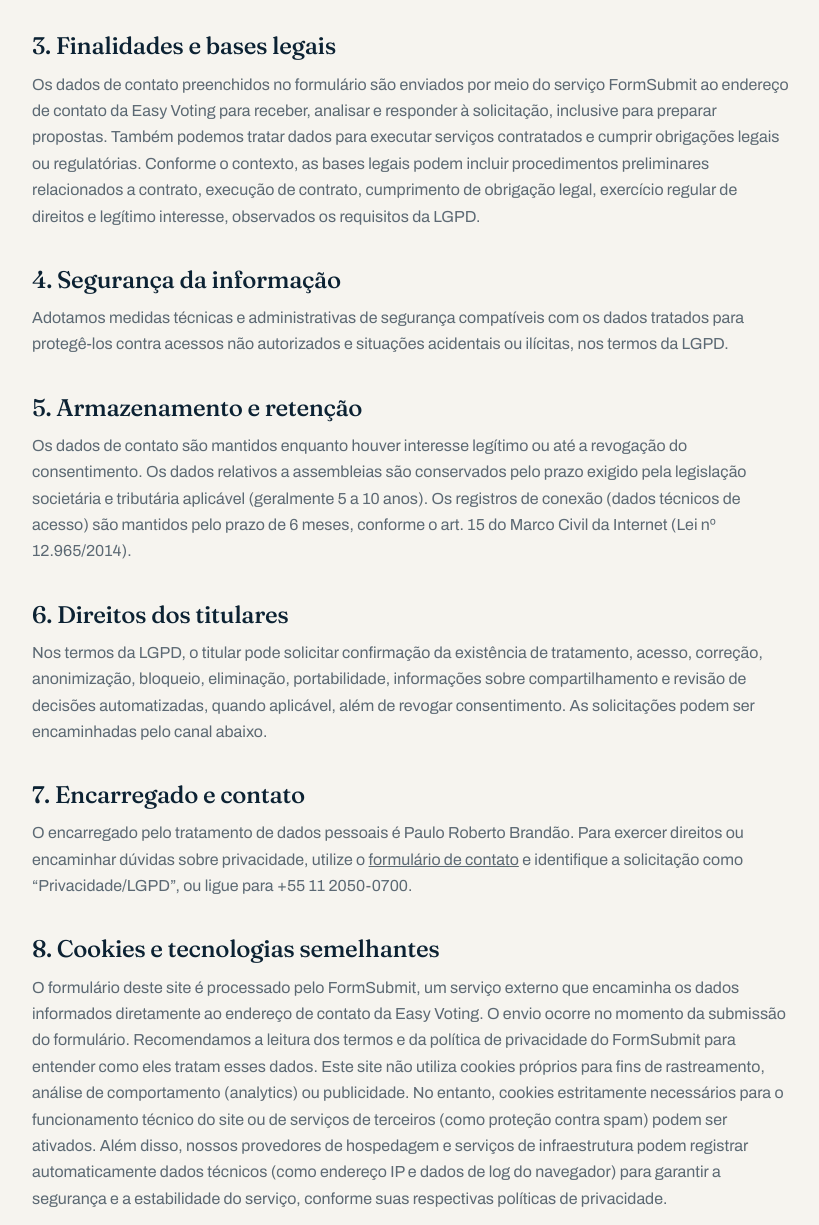
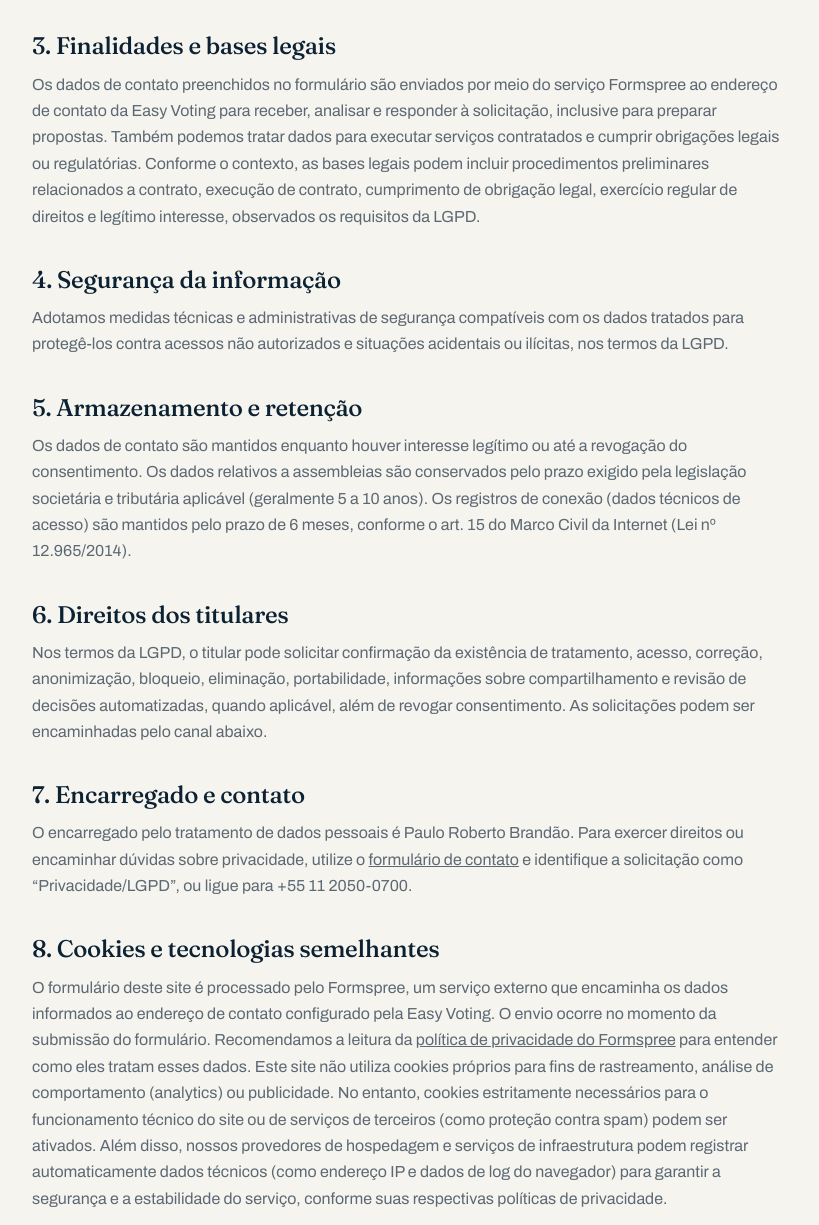
Before and after one commit to ascsistemasdigitais/alfm, a plain HTML site: page privacidade.html in a window 1280 px wide. Shown: the part 924-2149 px from the top of the page, without its empty margins (228-1047 px from the left). Drawn offline with Linux system fonts and the light colour scheme.

```diff
--- a/privacidade.html
+++ b/privacidade.html
@@ -86,7 +86,7 @@
         </ul>
 
         <h2>3. Finalidades e bases legais</h2>
-        <p>Os dados de contato preenchidos no formulário são enviados por meio do serviço FormSubmit ao endereço de contato da Easy Voting para receber, analisar e responder à solicitação, inclusive para preparar propostas. Também podemos tratar dados para executar serviços contratados e cumprir obrigações legais ou regulatórias. Conforme o contexto, as bases legais podem incluir procedimentos preliminares relacionados a contrato, execução de contrato, cumprimento de obrigação legal, exercício regular de direitos e legítimo interesse, observados os requisitos da LGPD.</p>
+        <p>Os dados de contato preenchidos no formulário são enviados por meio do serviço Formspree ao endereço de contato da Easy Voting para receber, analisar e responder à solicitação, inclusive para preparar propostas. Também podemos tratar dados para executar serviços contratados e cumprir obrigações legais ou regulatórias. Conforme o contexto, as bases legais podem incluir procedimentos preliminares relacionados a contrato, execução de contrato, cumprimento de obrigação legal, exercício regular de direitos e legítimo interesse, observados os requisitos da LGPD.</p>
 
         <h2>4. Segurança da informação</h2>
         <p>Adotamos medidas técnicas e administrativas de segurança compatíveis com os dados tratados para protegê-los contra acessos não autorizados e situações acidentais ou ilícitas, nos termos da LGPD.</p>
@@ -101,7 +101,7 @@
         <p>O encarregado pelo tratamento de dados pessoais é Paulo Roberto Brandão. Para exercer direitos ou encaminhar dúvidas sobre privacidade, utilize o <a href="contato.html#formContato">formulário de contato</a> e identifique a solicitação como “Privacidade/LGPD”, ou ligue para +55 11 2050-0700.</p>
 
         <h2>8. Cookies e tecnologias semelhantes</h2>
-        <p>O formulário deste site é processado pelo FormSubmit, um serviço externo que encaminha os dados informados diretamente ao endereço de contato da Easy Voting. O envio ocorre no momento da submissão do formulário. Recomendamos a leitura dos termos e da política de privacidade do FormSubmit para entender como eles tratam esses dados.
+        <p>O formulário deste site é processado pelo Formspree, um serviço externo que encaminha os dados informados ao endereço de contato configurado pela Easy Voting. O envio ocorre no momento da submissão do formulário. Recomendamos a leitura da <a href="https://formspree.io/legal/privacy-policy/" target="_blank" rel="noopener noreferrer">política de privacidade do Formspree</a> para entender como eles tratam esses dados.
 Este site não utiliza cookies próprios para fins de rastreamento, análise de comportamento (analytics) ou publicidade. No entanto, cookies estritamente necessários para o funcionamento técnico do site ou de serviços de terceiros (como proteção contra spam) podem ser ativados.
 Além disso, nossos provedores de hospedagem e serviços de infraestrutura podem registrar automaticamente dados técnicos (como endereço IP e dados de log do navegador) para garantir a segurança e a estabilidade do serviço, conforme suas respectivas políticas de privacidade.</p>
         <p>   </p>
```
